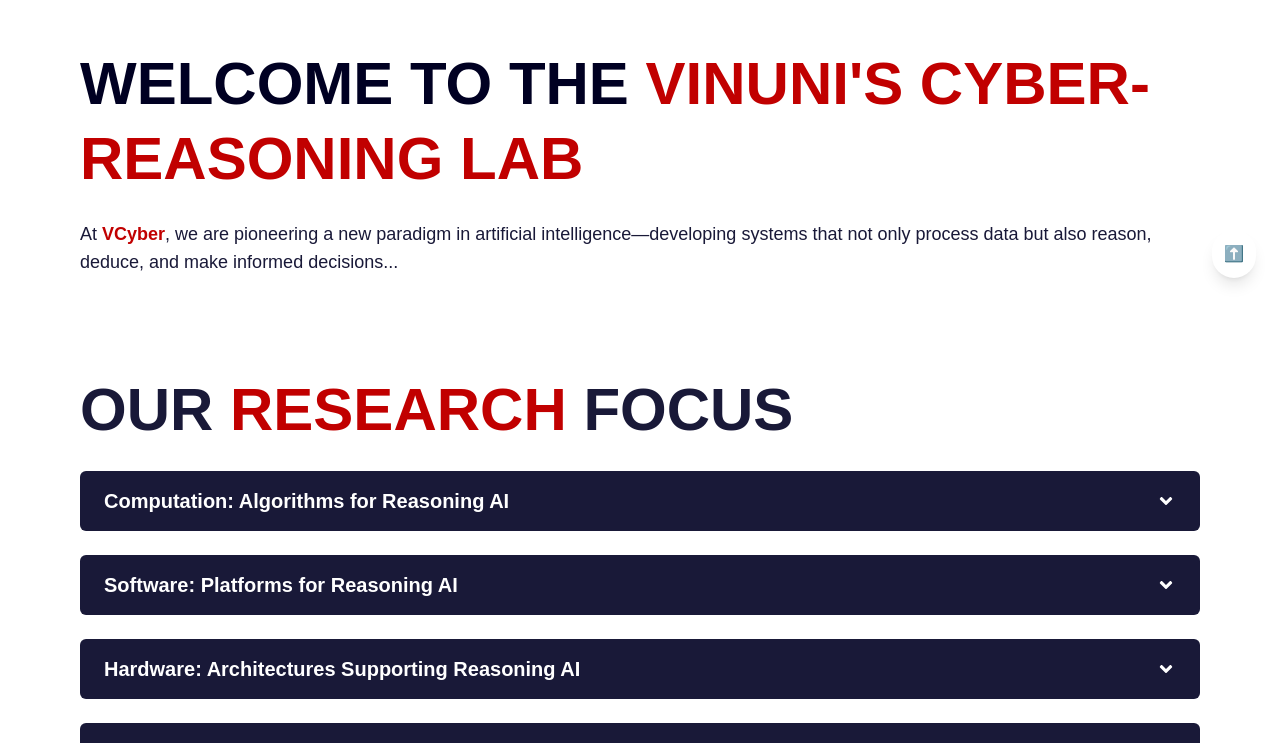
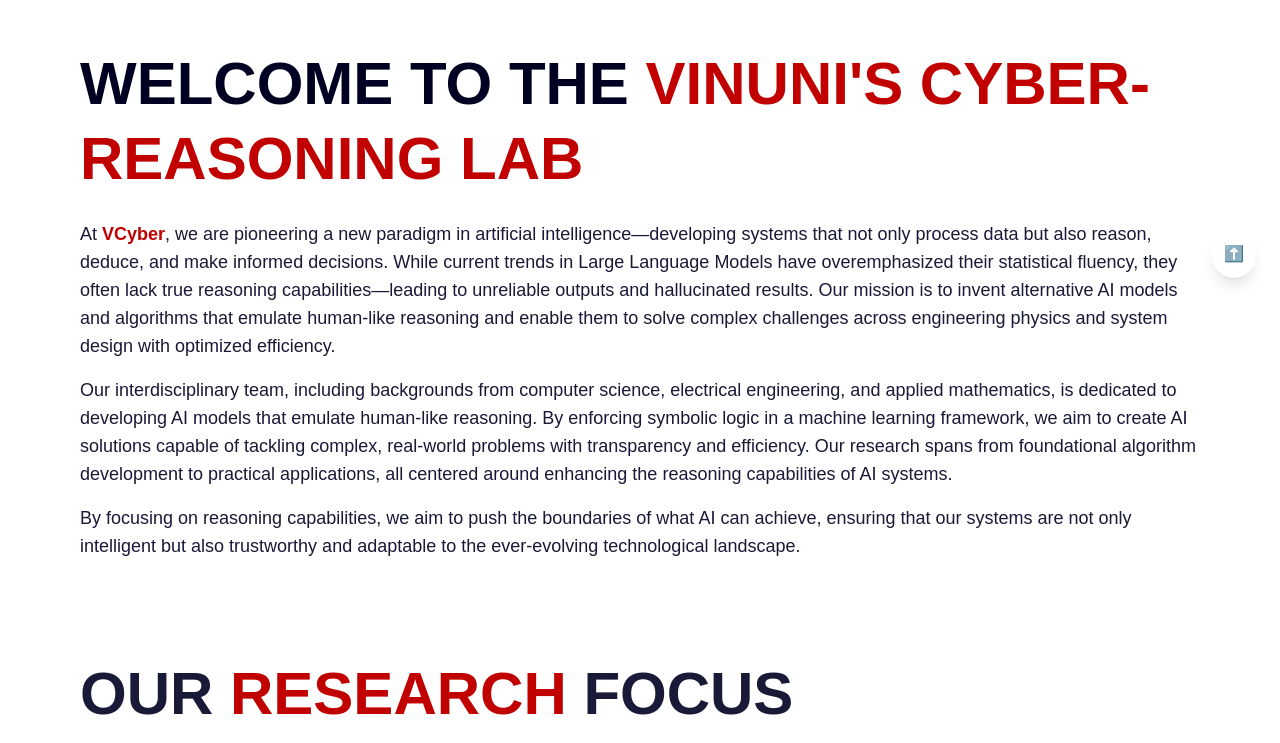
Before and after one commit to ducsssanh/lab-web, a Next.js app: page / in a window 1280 px wide. Shown: the part 498-1241 px from the top of the page. Built offline with nearby package versions, Linux system fonts and the light colour scheme.

Commit message:
Update page.js

```diff
--- a/src/app/page.js
+++ b/src/app/page.js
@@ -1,4 +1,3 @@
-// --- unchanged imports and setup ---
 "use client";
 export { notFound } from 'next/navigation';
 import { motion } from 'framer-motion';
@@ -92,10 +91,16 @@ export default function Home() {
         </h1>
 
         <motion.p className="mt-6 text-base sm:text-lg text-[#191938]" initial={{ opacity: 0, y: 50 }} whileInView={{ opacity: 1, y: 0 }} transition={{ duration: 0.8 }} viewport={{ once: true }}>
-          At <span className="text-[#c10000] font-semibold">VCyber</span>, we are pioneering a new paradigm in artificial intelligence—developing systems that not only process data but also reason, deduce, and make informed decisions...
+          At <span className="text-[#c10000] font-semibold">VCyber</span>, we are pioneering a new paradigm in artificial intelligence—developing systems that not only process data but also reason, deduce, and make informed decisions. While current trends in Large Language Models have overemphasized their statistical fluency, they often lack true reasoning capabilities—leading to unreliable outputs and hallucinated results. Our mission is to invent alternative AI models and algorithms that emulate human-like reasoning and enable them to solve complex challenges across engineering physics and system design with optimized efficiency.
         </motion.p>
 
-        {/* ...other intro paragraphs unchanged... */}
+        <motion.p className="mt-4 text-base sm:text-lg text-[#191938]" initial={{ opacity: 0, y: 50 }} whileInView={{ opacity: 1, y: 0 }} transition={{ duration: 0.8, delay: 0.2 }} viewport={{ once: true }}>
+          Our interdisciplinary team, including backgrounds from computer science, electrical engineering, and applied mathematics, is dedicated to developing AI models that emulate human-like reasoning. By enforcing symbolic logic in a machine learning framework, we aim to create AI solutions capable of tackling complex, real-world problems with transparency and efficiency. Our research spans from foundational algorithm development to practical applications, all centered around enhancing the reasoning capabilities of AI systems.
+        </motion.p>
+
+        <motion.p className="mt-4 text-base sm:text-lg text-[#191938]" initial={{ opacity: 0, y: 50 }} whileInView={{ opacity: 1, y: 0 }} transition={{ duration: 0.8, delay: 0.4 }} viewport={{ once: true }}>
+          By focusing on reasoning capabilities, we aim to push the boundaries of what AI can achieve, ensuring that our systems are not only intelligent but also trustworthy and adaptable to the ever-evolving technological landscape.
+        </motion.p>
       </section>
 
       <section className="max-w-7xl mx-auto px-4 md:px-8 lg:px-16 py-12">
```
